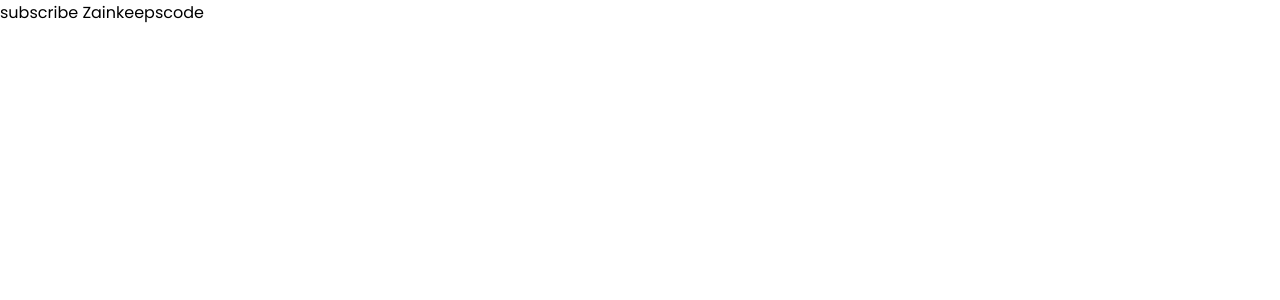
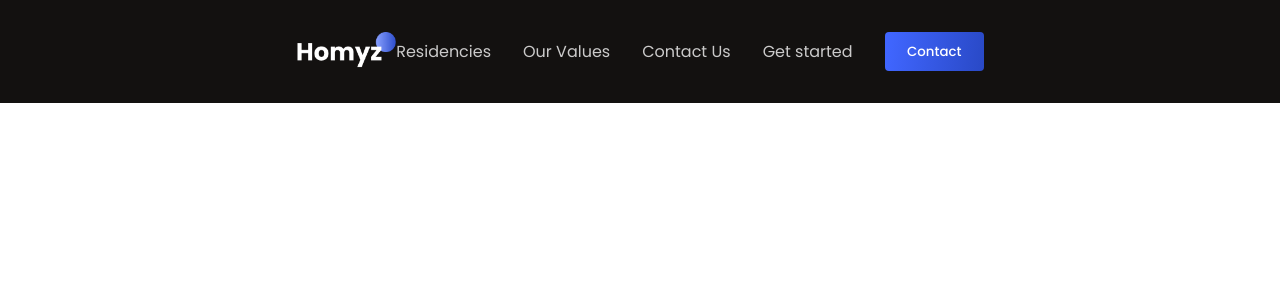
Before and after one commit to MenatallaGomaa/RealEstateWebsite, a React (Vite) app: page / in a window 1280 px wide. Shown: the top 300 px of the page. Built offline with nearby package versions, Linux system fonts and the light colour scheme.

Commit message:
Header is DONE

```diff
--- a/src/App.jsx
+++ b/src/App.jsx
@@ -1,5 +1,11 @@
+import Header from "./components/Header/Header";
+
 function App() {
-  return <span>subscribe Zainkeepscode</span>;
+  return (
+    <div className="App">
+      <Header />
+    </div>
+  );
 }
 
 export default App;
--- /dev/null
+++ b/src/components/Header/Header.css
@@ -0,0 +1,19 @@
+.h-wrapper {
+  background: var(--black);
+  color: white;
+}
+
+.h-container {
+  justify-content: space-between;
+  padding-top: 1rem;
+  padding-bottom: 1rem;
+  color: var(--secondary);
+}
+
+.h-menu {
+  gap: 2rem;
+}
+
+.h-menu > *:hover {
+  cursor: pointer;
+}
--- /dev/null
+++ b/src/components/Header/Header.jsx
@@ -0,0 +1,23 @@
+import React from "react";
+import "./Header.css";
+
+const Header = () => {
+  return (
+    <section className="h-wrapper">
+      <div className="flexCenter paddings innerWidth h-container">
+        <img src="./logo.png" alt="logo" width={100} />
+        <div className="flexCenter h-menu">
+          <a href="">Residencies</a>
+          <a href="">Our Values</a>
+          <a href="">Contact Us</a>
+          <a href="">Get started</a>
+          <button className="button">
+            <a href="">Contact</a>
+          </button>
+        </div>
+      </div>
+    </section>
+  );
+};
+
+export default Header;
--- a/src/index.css
+++ b/src/index.css
@@ -82,6 +82,16 @@
   font-weight: 600;
 }
 
+.button {
+  font-weight: 500;
+  padding: 0.6rem 1.4rem;
+  color: white;
+  background: var(--blue-gradient);
+  border: none;
+  border-radius: 4px;
+  transition: all 300ms ease-in;
+}
+
 /* media queries */
 @media (min-width: 1536px) {
   .innerWidth {
```
Also changed, not shown: src/components/Hero/Hero.css (added), src/components/Hero/Hero.jsx (added).
